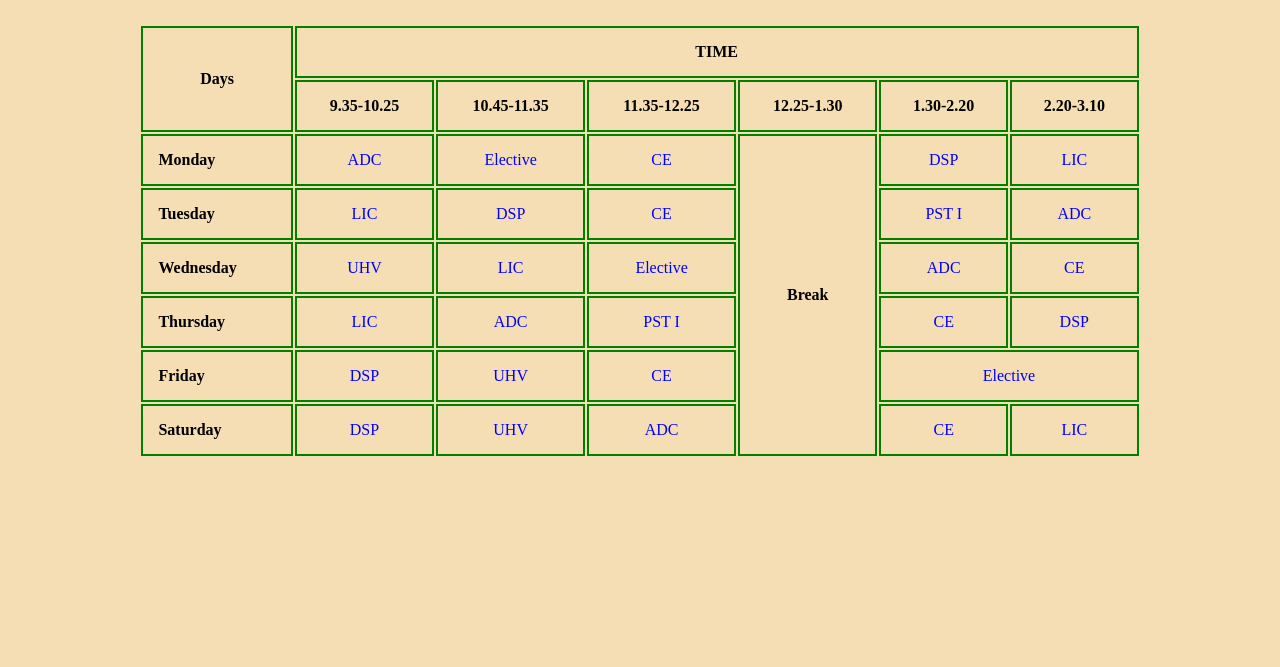
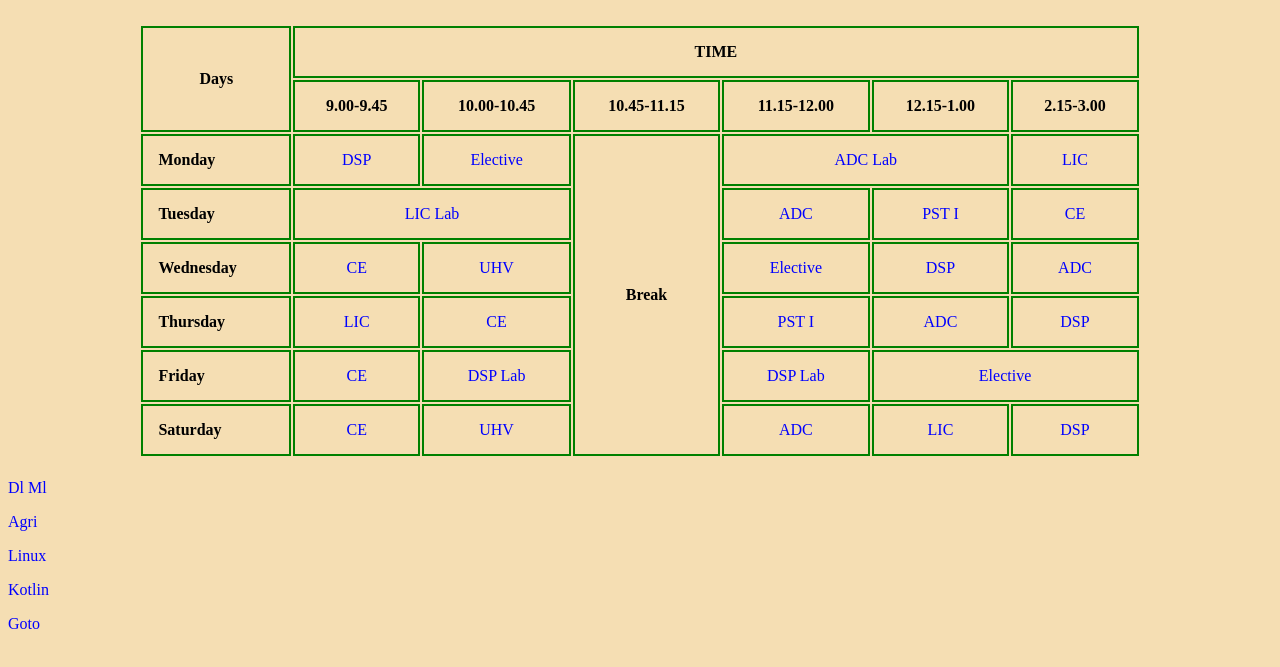
Before and after one commit to Pradeeppk008/New-TT, a plain HTML site: page index.html in a window 1280 px wide. Shown: the part 61-728 px from the top of the page. Drawn offline with Linux system fonts and the light colour scheme.

Commit message:
Update index.html

```diff
--- a/index.html
+++ b/index.html
@@ -2,7 +2,7 @@
 <html>
 <head>
 	<meta charset="utf-8">
-	<title> New TT </title>
+	<title>Table </title>
 
 	<link rel="stylesheet" href="Table.css">
 
@@ -18,67 +18,58 @@
 		<th id="time" colspan="11">Time</th>
 	</tr>
 	<tr >
-		<th>9.35-10.25</th>
+		<th>9.00-9.45</th>
 
-		<th>10.45-11.35</th>
-		<th>11.35-12.25</th>
-		<th>12.25-1.30</th>
-
-		<th >1.30-2.20</th>
-		<th>2.20-3.10</th>
+		<th>10.00-10.45</th>
+		<th>10.45-11.15</th>
+		<th>11.15-12.00</th>
+		<th >12.15-1.00</th>
+		<th>2.15-3.00</th>
 
 
 	</tr>
 	<tr  align="center">
 		<th class="left">Monday</th>
-		<td><a href="https://meet.google.com/ntu-hyop-xpp" target="blank">ADC</a></td>
+		<td> <a href="https://meet.google.com/iwz-iogp-vfx" target="blank">DSP </a> </td>
 		<td > <a href="Elective.html"  target="blank"> Elective</a></td>
-		<td>  <a href="https://meet.google.com/qaw-bfer-gwb" target="blank">CE</a></td>
 		<th rowspan="7"  >Break</th>
-		<td> <a href="https://meet.google.com/iwz-iogp-vfx" target="blank">DSP </a> </td>
+		<td colspan="2"><a href="https://meet.google.com/cxf-ueve-uvg" target="blank">ADC Lab</a></td>
 		<td><a href="https://meet.google.com/wbj-raba-msq" target="blank">LIC</a></td>
 
 	</tr>
 	<tr align="center">
 		<th class="left">Tuesday</th>
-		<td><a href="https://meet.google.com/wbj-raba-msq" target="blank">LIC</a></td>
-		<td> <a href="https://meet.google.com/iwz-iogp-vfx" target="blank">DSP </a> </td>
+		<td colspan="2" ><a href="https://meet.google.com/tav-rnnp-dni" target="blank">LIC Lab</a></td>
+
+		<td><a href="https://meet.google.com/ntu-hyop-xpp" target="blank">ADC</a></td>
+		<td><a href="https://meet.google.com/bde-nofo-vtq" target="blank">PST I</a></td>
 		<td>  <a href="https://meet.google.com/qaw-bfer-gwb" target="blank">CE</a></td>
-		<td><a href="https://meet.google.com/bde-nofo-vtq" target="blank">PST I</a></td>
-		<td><a href="https://meet.google.com/ntu-hyop-xpp" target="blank">ADC</a></td>
-
-
 
 	</tr>
 	<tr align="center">
 		<th class="left">Wednesday</th>
-
+		<td>  <a href="https://meet.google.com/qaw-bfer-gwb" target="blank">CE</a></td>
 		<td>  <a href="https://meet.google.com/pgi-hrhp-ibg" target="blank">UHV</a></a></td>
-		<td><a href="https://meet.google.com/wbj-raba-msq" target="blank">LIC</a></td>
 		<td > <a href="Elective.html"  target="blank"> Elective</a></td>
 
-
+		<td> <a href="https://meet.google.com/iwz-iogp-vfx" target="blank">DSP</a> </td>
 		<td> <a href="https://meet.google.com/ntu-hyop-xpp" target="blank">ADC</a></td>
-		<td>  <a href="https://meet.google.com/qaw-bfer-gwb" target="blank">CE</a></td>
 
 	</tr>
 	<tr align="center">
 		<th class="left">Thursday</th>
 		<td> <a href="https://meet.google.com/wbj-raba-msq" target="blank">LIC</a></td>
+		<td> <a href="https://meet.google.com/qaw-bfer-gwb" target="blank">CE</a></td>
+		<td> <a href="https://meet.google.com/bde-nofo-vtq" target="blank">PST I</a></td>
 		<td> <a href="https://meet.google.com/ntu-hyop-xpp" target="blank">ADC</a></td>
-		<td> <a href="https://meet.google.com/bde-nofo-vtq" target="blank">PST I</a></td>
-		<td> <a href="https://meet.google.com/qaw-bfer-gwb" target="blank">CE</a></td>
-
-
 		<td><a href="https://meet.google.com/iwz-iogp-vfx" target="blank">DSP</a></td>
 
 	</tr>
 	<tr align="center">
 		<th class="left">Friday</th>
-		<td><a href="https://meet.google.com/iwz-iogp-vfx" target="blank">DSP</a></td>
-		<td>  <a href="https://meet.google.com/pgi-hrhp-ibg" target="blank">UHV</a></a></td>
 		<td>  <a href="https://meet.google.com/qaw-bfer-gwb" target="blank">CE</a></td>
-
+		<td > <a href="https://meet.google.com/wyp-mnkm-uas" target="blank">DSP Lab</a></td>
+		<td >  <a href="https://meet.google.com/wyp-mnkm-uas" target="blank">DSP Lab</a></td>
 		<td colspan="2"  > <a href="Elective.html"  target="blank"> Elective</a></td>
 
 
@@ -86,18 +77,23 @@
 	</tr>
 	<tr align="center">
 	<th class="left">Saturday</th>
-	<td> <a href="https://meet.google.com/iwz-iogp-vfx" target="blank">DSP </a> </td>
-	<td> <a href="https://meet.google.com/pgi-hrhp-ibg" target="blank">UHV</a></td>
-	<td> <a href="https://meet.google.com/ntu-hyop-xpp" target="blank">ADC</a></td>
 		<td> <a href="https://meet.google.com/qaw-bfer-gwb" target="blank">CE</a></td>
-
-
+		<td> <a href="https://meet.google.com/pgi-hrhp-ibg" target="blank">UHV</a></td>
+		<td> <a href="https://meet.google.com/ntu-hyop-xpp" target="blank">ADC</a></td>
 		<td> <a href="https://meet.google.com/wbj-raba-msq" target="blank">LIC</a></td>
-
+		<td> <a href="https://meet.google.com/iwz-iogp-vfx" target="blank">DSP </a> </td>
 
 	</tr>
+</table>
+<div class="onecredit">
+   <p> <a href="https://meet.google.com/sge-mdks-ktj" target="blank" >Dl Ml</a> </p>
+  <p> <a href="https://meet.google.com/jos-bbyn-jta" target="blank" > Agri</a> </p>
+  <p> <a href="https://meet.google.com/lookup/dlbvne44xd" target="blank">   Linux</a> </p>
+  <p> <a href="" target="blank"> Kotlin</a> </p>
+  <p> <a href="" target="blank"> Goto</a> </p>
 
-</table>
+</div>
+
 </div>
 
 
```
